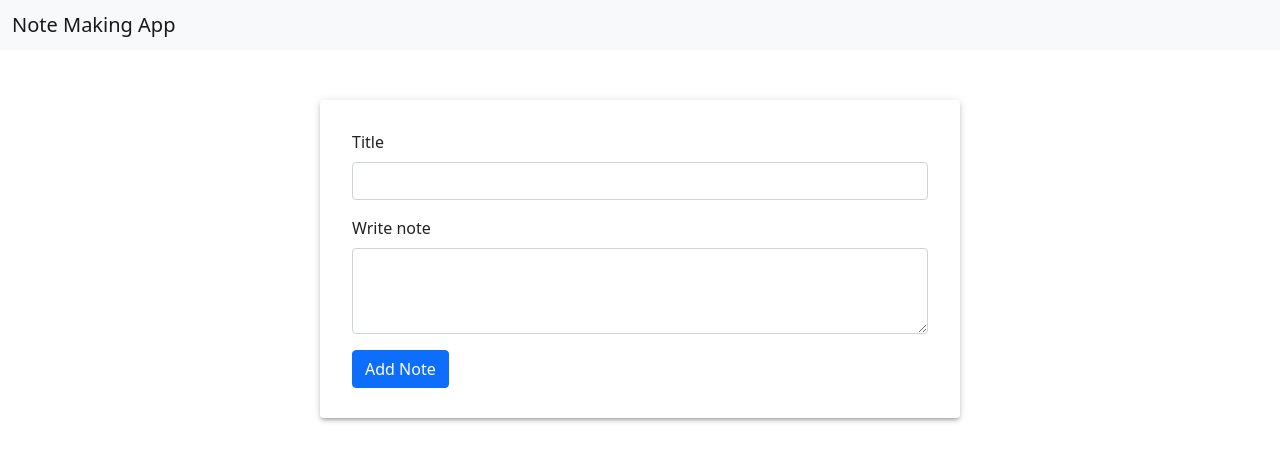
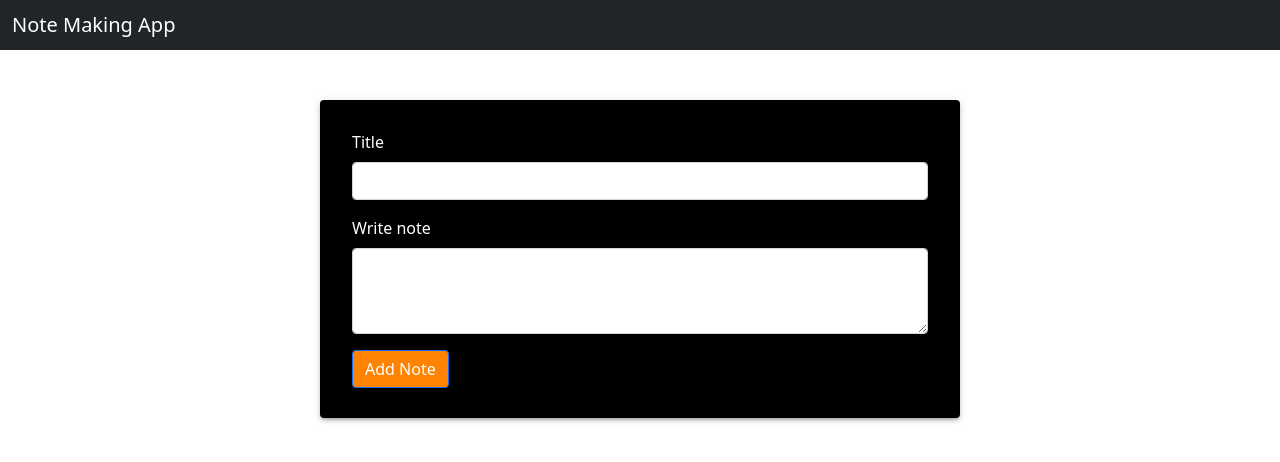
Before and after one commit to ftsitern/notes-project-main, a React (Create React App) app: page / in a window 1280 px wide. Shown: the top 462 px of the page. Built offline with nearby package versions, Linux system fonts and the light colour scheme.

Commit message:
styling and date and time feature added

```diff
--- a/public/index.html
+++ b/public/index.html
@@ -6,6 +6,7 @@
     <meta name="viewport" content="width=device-width, initial-scale=1.0">
     <title>Document</title>
     <link href="https://cdn.jsdelivr.net/npm/bootstrap@5.0.1/dist/css/bootstrap.min.css" rel="stylesheet" integrity="sha384-+0n0xVW2eSR5OomGNYDnhzAbDsOXxcvSN1TPprVMTNDbiYZCxYbOOl7+AMvyTG2x" crossorigin="anonymous">
+    <link rel="stylesheet" href="styles.css">
 </head>
 <body>
 
--- a/public/styles.css
+++ b/public/styles.css
@@ -0,0 +1,8 @@
+label, h4, p, small{
+    color: white;
+}
+
+small {
+    position: relative;
+    top: 7px;
+}
--- a/src/components/Navbar.jsx
+++ b/src/components/Navbar.jsx
@@ -3,7 +3,7 @@ import React from "react";
 export default function Navbar() {
   return (
     <>
-      <nav class="navbar navbar-light bg-light">
+      <nav class="navbar navbar-dark bg-dark">
         <div class="container-fluid">
           <span class="navbar-brand mb-0 h1">Note Making App</span>
         </div>
--- a/src/components/NoteDisplay.jsx
+++ b/src/components/NoteDisplay.jsx
@@ -7,6 +7,11 @@ import { useStyles } from "./styles1";
 export default function NoteDisplay({ note, deleteNotes, editNotes }) {
   const classes = useStyles();
   const [isClicked, setClicked] = useState(false);
+  var currentdate = new Date();
+  var displayDate = currentdate.getDay() + "/" + currentdate.getMonth()
+  + "/" + currentdate.getFullYear()+ "," + " "
+  + currentdate.getHours() + ":"
+  + currentdate.getMinutes() + ":" + currentdate.getSeconds();
 
   const changeStyle = () => {
       if(isClicked)
@@ -17,8 +22,11 @@ export default function NoteDisplay({ note, deleteNotes, editNotes }) {
 
   return (
     <>
-      <Paper elevation={3} className={classes.root}>
-        <h4>{note.title}</h4>
+      <Paper elevation={3} className={classes.root} style={{backgroundColor: "black"}}>
+        <div style={{display: "flex", justifyContent: "space-between"}}>
+          <h4>{note.title}</h4>
+          <small>Created on {displayDate}</small>
+        </div>
         <p>{note.content}</p>
         <div
           className="car-button"
@@ -29,6 +37,7 @@ export default function NoteDisplay({ note, deleteNotes, editNotes }) {
             type="submit"
             onClick={deleteNotes}
             value={note.id}
+            style={{backgroundColor: "#ff8303"}}
           >
             Delete
           </button>
@@ -37,11 +46,12 @@ export default function NoteDisplay({ note, deleteNotes, editNotes }) {
             type="submit"
             onClick={editNotes}
             value={note.id}
+            style={{backgroundColor: "#ff8303"}}
           >
             Edit ✏
           </button>
           <a type="button" onClick={changeStyle} style={{position: "relative", top: 5}}>{
-              isClicked ? <FavoriteIcon /> : <FavoriteBorderIcon />
+              isClicked ? <FavoriteIcon style={{color: "#ff8303"}}/> : <FavoriteBorderIcon style={{color: "#ff8303"}}/>
           }
           </a>
         </div>
--- a/src/components/Noteinput.jsx
+++ b/src/components/Noteinput.jsx
@@ -36,7 +36,7 @@ export default function Noteinput() {
 
   return (
     <>
-      <Paper elevation={3} className={classes.root}>
+      <Paper elevation={3} className={classes.root} style={{backgroundColor: "black"}}>
         <form onSubmit={handleSubmit} style={{ width: "90%" }}>
           <div class="mb-3">
             <label className="form-label">Title</label>
@@ -61,6 +61,7 @@ export default function Noteinput() {
             class="btn btn-primary"
             type="submit"
             onClick={() => setNote({ ...note, id: uniqueString() })}
+            style={{backgroundColor: "#ff8303"}}
           >
             Add Note
           </button>
```
